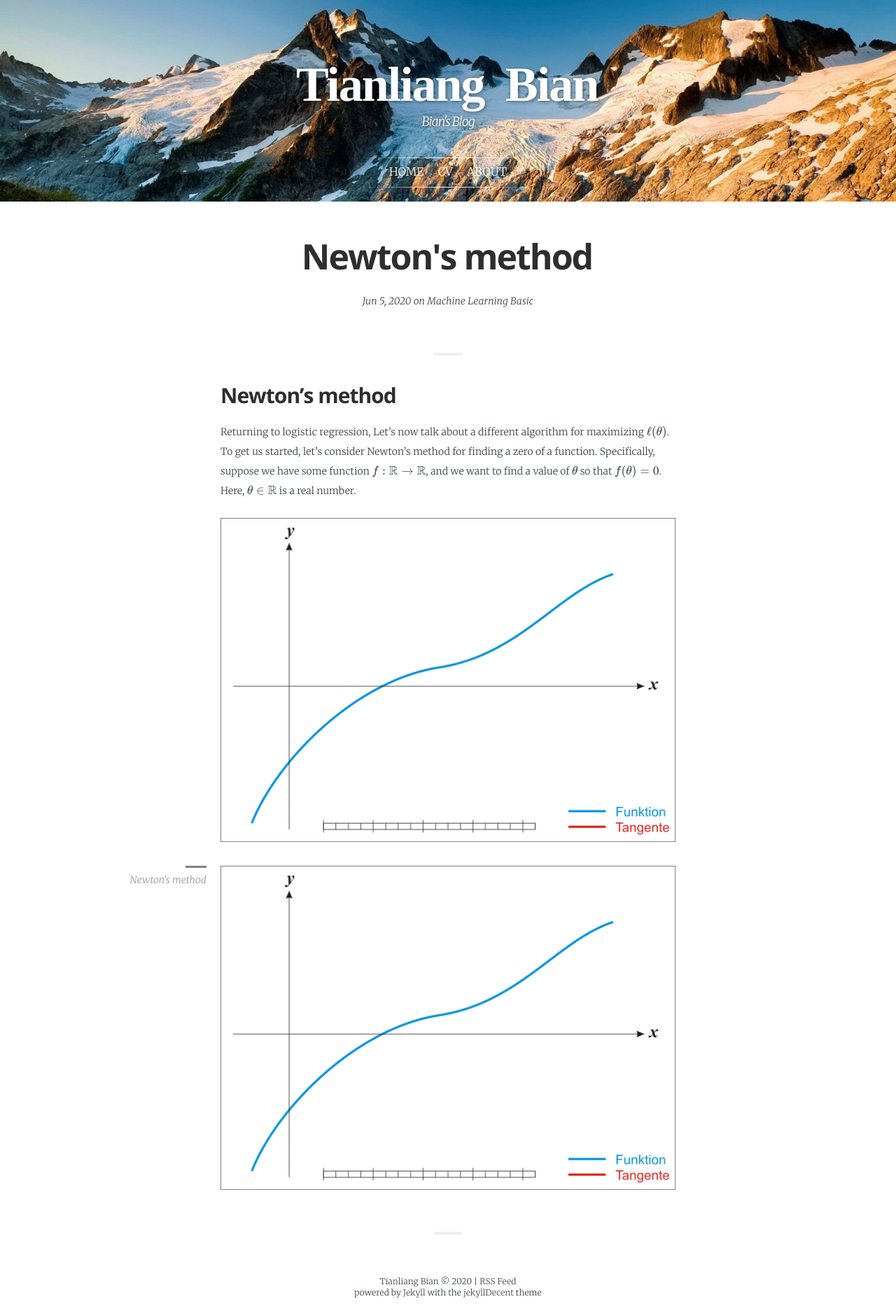
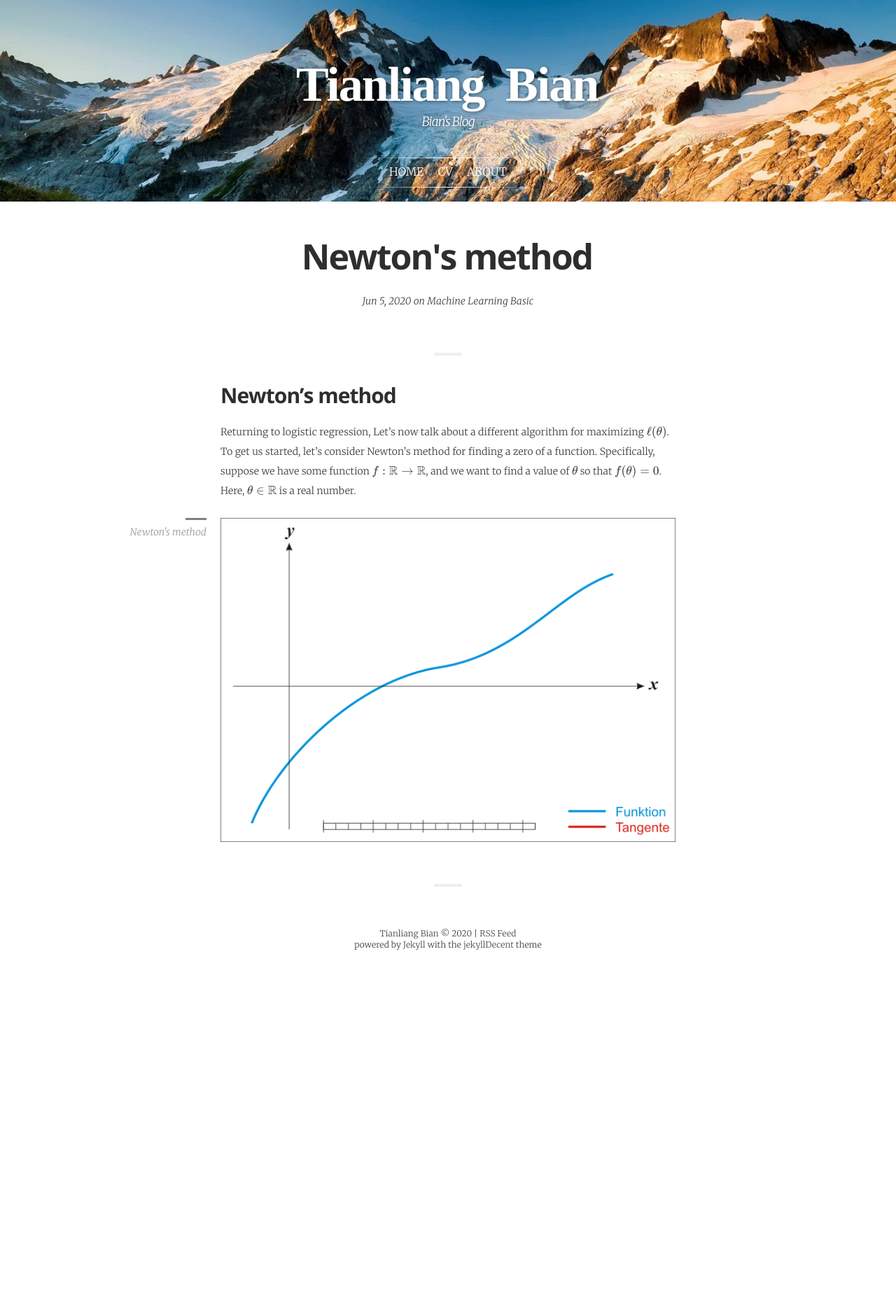
Before and after one commit to TyrionBian/tyrionbian.github.io, a Jekyll site: the page built from _posts/2020-06-05-Newton's method.md, in a window 1280 px wide. Shown: the whole page at 70% size. Built offline with Jekyll 4.4.1, drawn with Linux system fonts in a browser that asks for light colours; some web fonts are replaced; formulas are drawn with MathJax 3; after the commit the page ends 1378 px from its top, so only the background shows below that.

Commit message:
Update 2020-06-05-Newton's method.md

```diff
--- a/_posts/2020-06-05-Newton's method.md
+++ b/_posts/2020-06-05-Newton's method.md
@@ -11,10 +11,6 @@ math:              true
 Returning to logistic regression, Let’s now talk about a different algorithm for maximizing $$\ell(\theta)$$.
 To get us started, let's consider Newton's method for finding a zero of a function. Specifically, suppose we have some function $$f : \mathbb{R} \to \mathbb{R}$$, and we want to find a value of $\theta$ so that $$f(\theta)=0$$. Here, $$\theta \in \mathbb{R}$$ is a real number.
 
-
-![Newton's method]({{ "/images/NewtonIteration_Ani.gif" | absolute_url }})
-
-
 <figure>
    <img src="{{ "/images/NewtonIteration_Ani.gif" | absolute_url }}" />
    <figcaption>Newton's method</figcaption>
```
